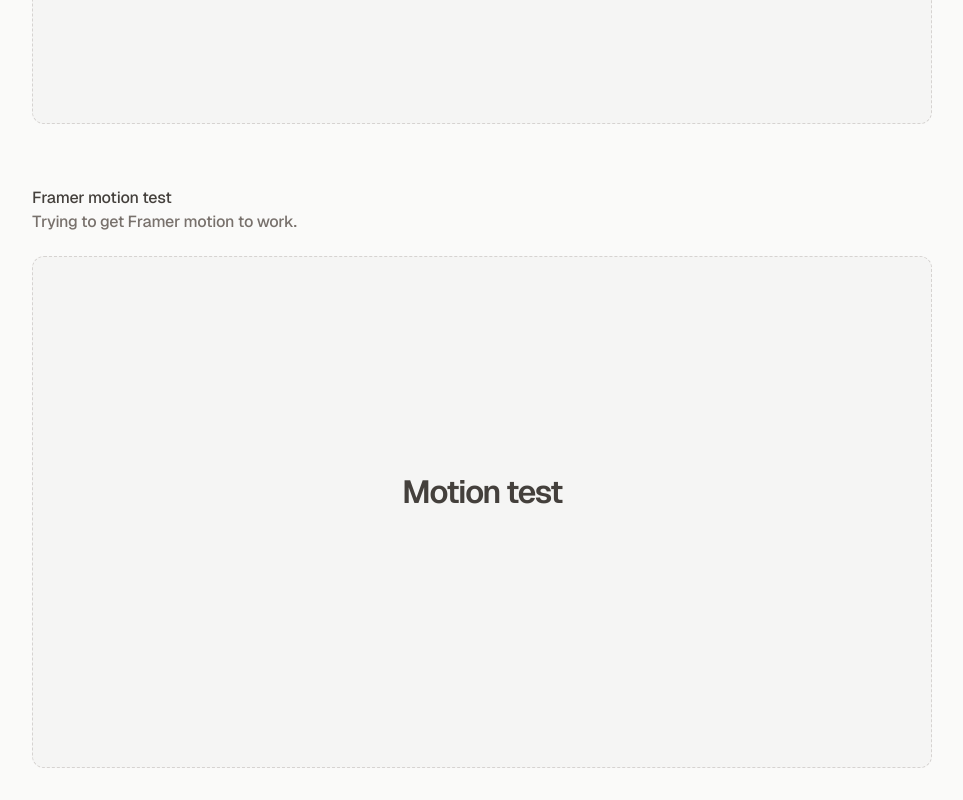
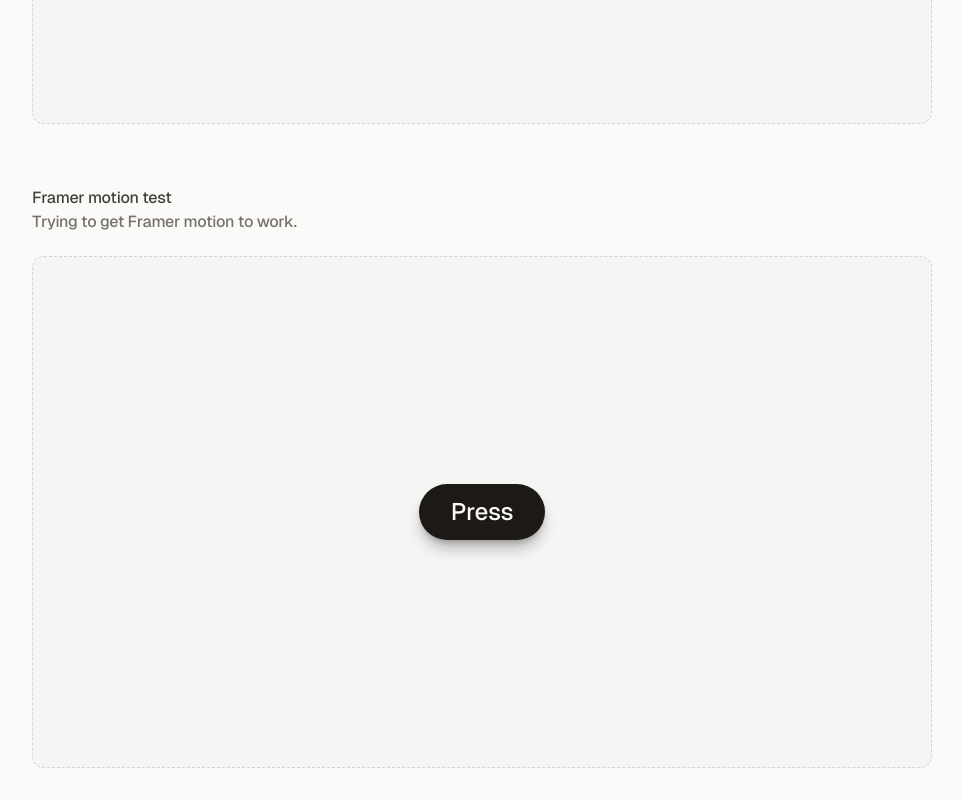
Before and after one commit to eddzio/components, a Next.js app: page / in a window 1280 px wide. Shown: the part 744-1544 px from the top of the page, without its empty margins (158-1121 px from the left). Built offline with nearby package versions, Linux system fonts and the light colour scheme.

Commit message:
got framer motion to work

```diff
--- a/app/components/motionTest.tsx
+++ b/app/components/motionTest.tsx
@@ -2,13 +2,27 @@
 
 import React from "react";
 import { motion } from "framer-motion";
+import { div } from "framer-motion/client";
 
 const MotionTest = () => {
     return (
-        <div>
-            <h1>Motion test</h1>
-            <motion.div className="w-10 h-10 bg-accent-primary rounded-full" />
-        </div>
+
+            <motion.div
+            whileHover={{
+                scale: 1.1,
+                transition: { duration: 0.1 },
+              }}
+              whileTap={{
+                scale: 0.95,
+                transition: { duration: 0.1 },
+            }}
+
+                className="bg-stone-900 hover:bg-stone-800 shadow-lg shadow-stone-950/30 rounded-full px-8 py-3"
+            >
+
+                <p className="text-stone-50 text-2xl">Press</p>
+            </motion.div>
+
     )
 }
 
```
